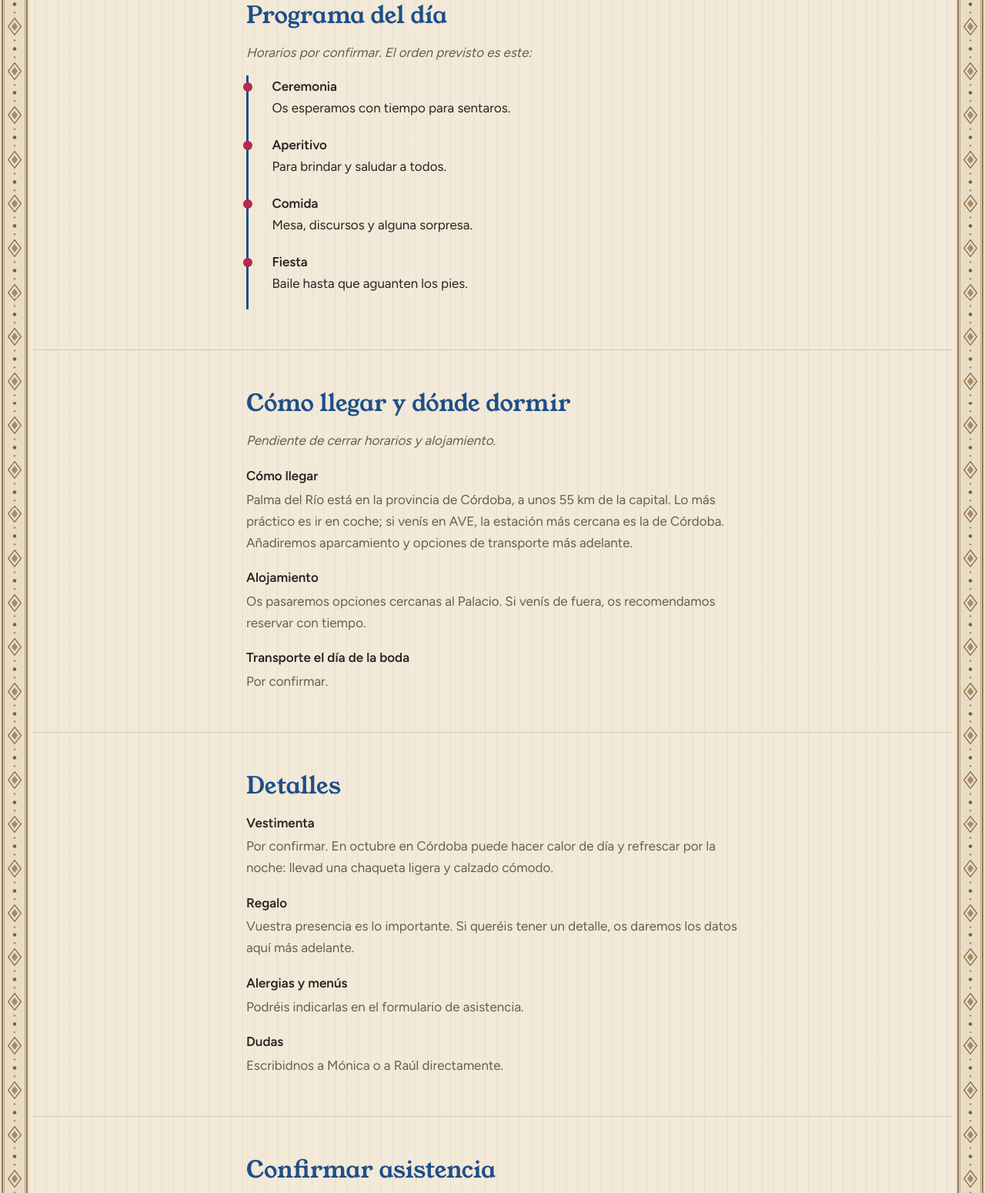
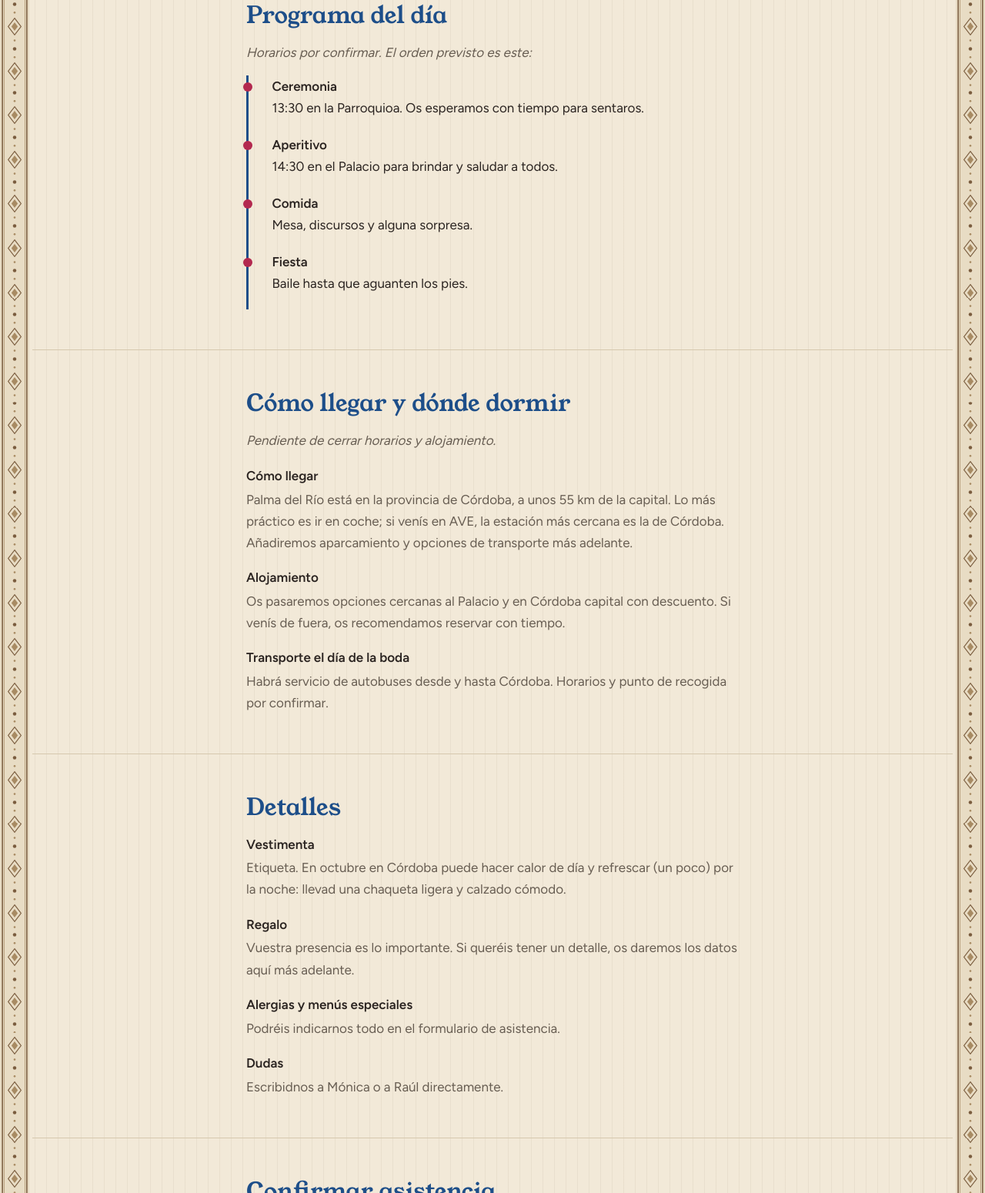
Before and after one commit to Condorriano9/monicayraul, a plain HTML site: page index.html in a window 1280 px wide. Shown: the part 1592-3142 px from the top of the page at 77% size. Drawn offline with Linux system fonts and the light colour scheme.

Commit message:
Update event schedule and accommodation details

```diff
--- a/index.html
+++ b/index.html
@@ -111,8 +111,8 @@ footer{text-align:center;padding:2.5rem 1.25rem 3rem;color:var(--muted);font-siz
   <h2>Programa del día</h2>
   <p class="pend">Horarios por confirmar. El orden previsto es este:</p>
   <ol class="prog">
-    <li><b>Ceremonia</b>Os esperamos con tiempo para sentaros.</li>
-    <li><b>Aperitivo</b>Para brindar y saludar a todos.</li>
+    <li><b>Ceremonia</b>13:30 en la Parroquioa. Os esperamos con tiempo para sentaros.</li>
+    <li><b>Aperitivo</b>14:30 en el Palacio para brindar y saludar a todos.</li>
     <li><b>Comida</b>Mesa, discursos y alguna sorpresa.</li>
     <li><b>Fiesta</b>Baile hasta que aguanten los pies.</li>
   </ol>
@@ -123,17 +123,17 @@ footer{text-align:center;padding:2.5rem 1.25rem 3rem;color:var(--muted);font-siz
   <p class="pend">Pendiente de cerrar horarios y alojamiento.</p>
   <dl>
     <dt>Cómo llegar</dt><dd>Palma del Río está en la provincia de Córdoba, a unos 55 km de la capital. Lo más práctico es ir en coche; si venís en AVE, la estación más cercana es la de Córdoba. Añadiremos aparcamiento y opciones de transporte más adelante.</dd>
-    <dt>Alojamiento</dt><dd>Os pasaremos opciones cercanas al Palacio. Si venís de fuera, os recomendamos reservar con tiempo.</dd>
-    <dt>Transporte el día de la boda</dt><dd>Por confirmar.</dd>
+    <dt>Alojamiento</dt><dd>Os pasaremos opciones cercanas al Palacio y en Córdoba capital con descuento. Si venís de fuera, os recomendamos reservar con tiempo.</dd>
+    <dt>Transporte el día de la boda</dt><dd>Habrá servicio de autobuses desde y hasta Córdoba. Horarios y punto de recogida por confirmar.</dd>
   </dl>
 </div></section>
 
 <section id="detalles"><div class="in">
   <h2>Detalles</h2>
   <dl>
-    <dt>Vestimenta</dt><dd>Por confirmar. En octubre en Córdoba puede hacer calor de día y refrescar por la noche: llevad una chaqueta ligera y calzado cómodo.</dd>
+    <dt>Vestimenta</dt><dd>Etiqueta. En octubre en Córdoba puede hacer calor de día y refrescar (un poco) por la noche: llevad una chaqueta ligera y calzado cómodo.</dd>
     <dt>Regalo</dt><dd>Vuestra presencia es lo importante. Si queréis tener un detalle, os daremos los datos aquí más adelante.</dd>
-    <dt>Alergias y menús</dt><dd>Podréis indicarlas en el formulario de asistencia.</dd>
+    <dt>Alergias y menús especiales</dt><dd>Podréis indicarnos todo en el formulario de asistencia.</dd>
     <dt>Dudas</dt><dd>Escribidnos a Mónica o a Raúl directamente.</dd>
   </dl>
 </div></section>
```
